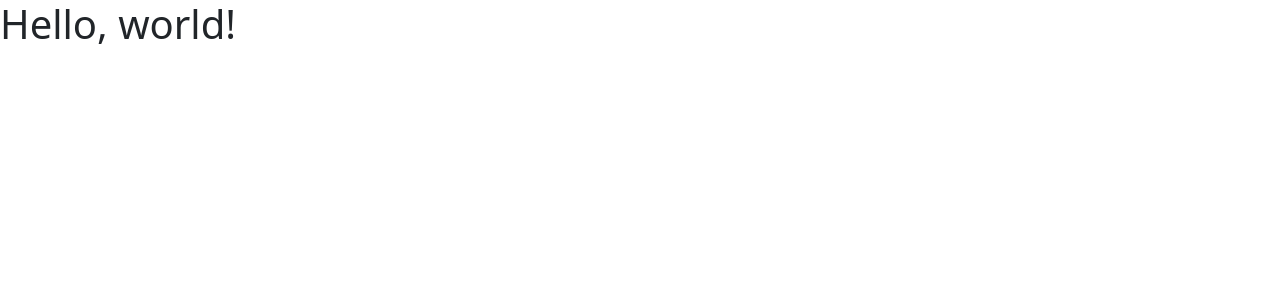
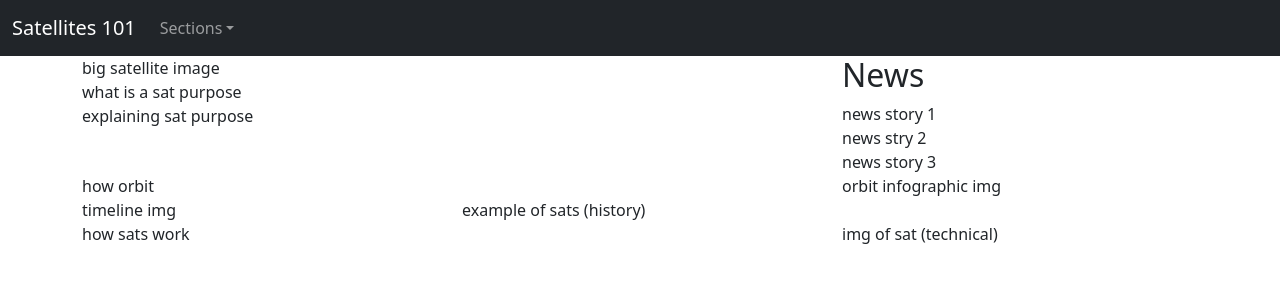
Before and after one commit to JakCrane/Assignment-1, a plain HTML site: page index.html in a window 1280 px wide. Drawn offline with nearby package versions, Linux system fonts and the light colour scheme.

Commit message:
basic structure of home page

```diff
--- a/index.html
+++ b/index.html
@@ -11,7 +11,91 @@
 </head>
 
 <body>
-    <h1>Hello, world!</h1>
+    <nav class="navbar navbar-expand-sm navbar-dark bg-dark" aria-label="Third navbar example">
+        <div class="container-fluid">
+            <a class="navbar-brand" href="#">Satellites 101</a>
+            <button class="navbar-toggler" type="button" data-bs-toggle="collapse" data-bs-target="#navbarsExample03"
+                aria-controls="navbarsExample03" aria-expanded="false" aria-label="Toggle navigation">
+                <span class="navbar-toggler-icon"></span>
+            </button>
+
+            <div class="collapse navbar-collapse" id="navbarsExample03">
+                <ul class="navbar-nav me-auto mb-2 mb-sm-0">
+                    <li class="nav-item dropdown">
+                        <a class="nav-link dropdown-toggle" href="#" data-bs-toggle="dropdown"
+                            aria-expanded="false">Sections</a>
+                        <ul class="dropdown-menu">
+                            <li><a class="dropdown-item" href="#">Orbit</a></li>
+                            <li><a class="dropdown-item" href="#">Examples & History</a></li>
+                            <li><a class="dropdown-item" href="#">How they work</a></li>
+                            <li><a class="dropdown-item" href="#">Space is Awesome</a></li>
+                            <li><a class="dropdown-item" href="#">Latest News</a></li>
+                        </ul>
+                    </li>
+                </ul>
+            </div>
+        </div>
+    </nav>
+    <section class="container purpose-news">
+        <div class="row">
+            <div class="col-sm-8">
+                <div class="row">
+                    <div class="col-12">
+                        big satellite image
+                    </div>
+                    <div class="col-12">
+                        what is a sat purpose
+                    </div>
+                    <div class="col-12">
+                        explaining sat purpose
+                    </div>
+                </div>
+            </div>
+            <div class="col-sm-4">
+                <div class="row">
+                    <div class="col">
+                        <h2>News</h2>
+                    </div>
+                </div>
+                <div class="row">
+                    <div class="col-12">
+                        news story 1
+                    </div>
+                    <div class="col-12">
+                        news stry 2
+                    </div>
+                    <div class="col-12">
+                        news story 3
+                    </div>
+                </div>
+            </div>
+    </section>
+    <section class="container links">
+        <div class="row">
+            <div class="col-sm-8">
+                how orbit
+            </div>
+            <div class="col-sm-4">
+                orbit infographic img
+            </div>
+        </div>
+        <div class="row">
+            <div class="col-sm-4">
+                timeline img
+            </div>
+            <div class="col-sm-8">
+                example of sats (history)
+            </div>
+        </div>
+        <div class="row">
+            <div class="col-sm-8">
+                how sats work
+            </div>
+            <div class="col-sm-4">
+                img of sat (technical)
+            </div>
+        </div>
+    </section>
     <script src="https://cdn.jsdelivr.net/npm/bootstrap@5.3.0-alpha1/dist/js/bootstrap.bundle.min.js"
         integrity="sha384-w76AqPfDkMBDXo30jS1Sgez6pr3x5MlQ1ZAGC+nuZB+EYdgRZgiwxhTBTkF7CXvN" crossorigin="anonymous">
     </script>
```
